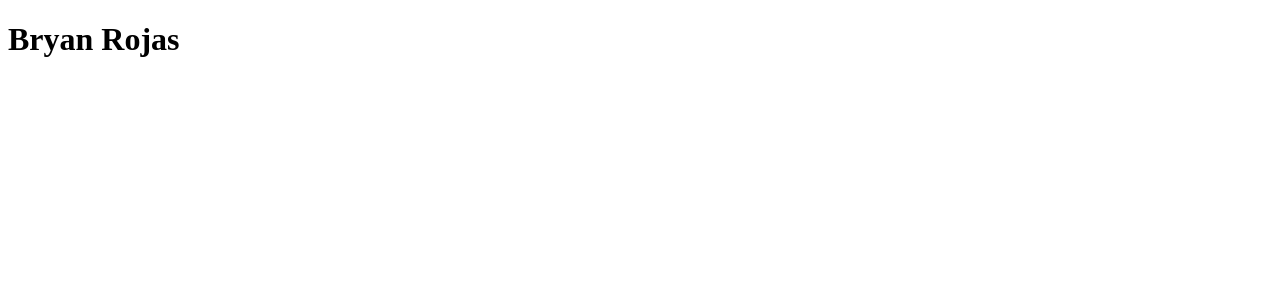
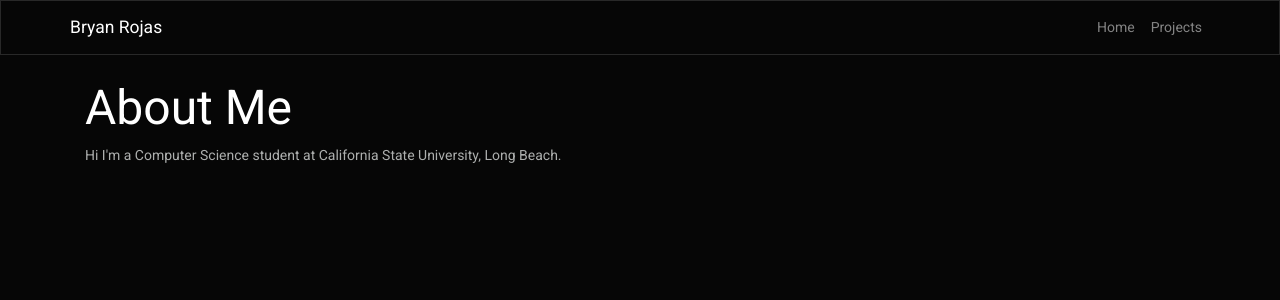
Before and after one commit to Bryan-Rojas/bryan-rojas.github.io, a Next.js app: page / in a window 1280 px wide. Shown: the top 300 px of the page. Built offline with nearby package versions, Linux system fonts and the light colour scheme.

Commit message:
Added navbar and layout

```diff
--- /dev/null
+++ b/components/layout.js
@@ -0,0 +1,17 @@
+import Head from 'next/head'
+import Navbar from './navbar'
+
+const Layout = (props) => (
+    <div>
+        <Head>
+            <title>Bryan Rojas - Personal Portfolio</title>
+            <link rel="stylesheet" href="https://bootswatch.com/4/cyborg/bootstrap.min.css"/>
+        </Head>
+        <Navbar/>
+        <div className="container">
+            {props.children}
+        </div>
+    </div>
+);
+
+export default Layout;
--- /dev/null
+++ b/components/navbar.js
@@ -0,0 +1,23 @@
+import Link from 'next/link';
+
+const Navbar = () => (
+    //className used because it's React
+    <nav className="navbar navbar-expand navbar-dark bg-dark mb-4">
+        <div className="container">
+            <a className="navbar-brand" href="/">Bryan Rojas</a>
+
+            <div className="collapse navbar-collapse">
+                <ul className="navbar-nav ml-auto">
+                    <li className="nav-item">
+                    <Link href="/"><a className="nav-link">Home</a></Link>
+                    </li>
+                    <li className="nav-item">
+                    <Link href="/projects"><a className="nav-link">Projects</a></Link>
+                    </li>
+                </ul>
+            </div>
+        </div>
+    </nav>
+);
+
+export default Navbar;
--- a/pages/index.js
+++ b/pages/index.js
@@ -1,7 +1,10 @@
-const Index = () => (
-    <div>
-        <h1>Bryan Rojas</h1>
-    </div>
+import Layout from '../components/Layout';
+
+const Index = (props) => (
+    <Layout>
+        <h2>About Me</h2>
+        <p>Hi I'm a Computer Science student at California State University, Long Beach.</p>
+    </Layout>
 );
 
 export default Index;
```
Also changed, not shown: pages/projects.js (added, +10 -0 lines).
